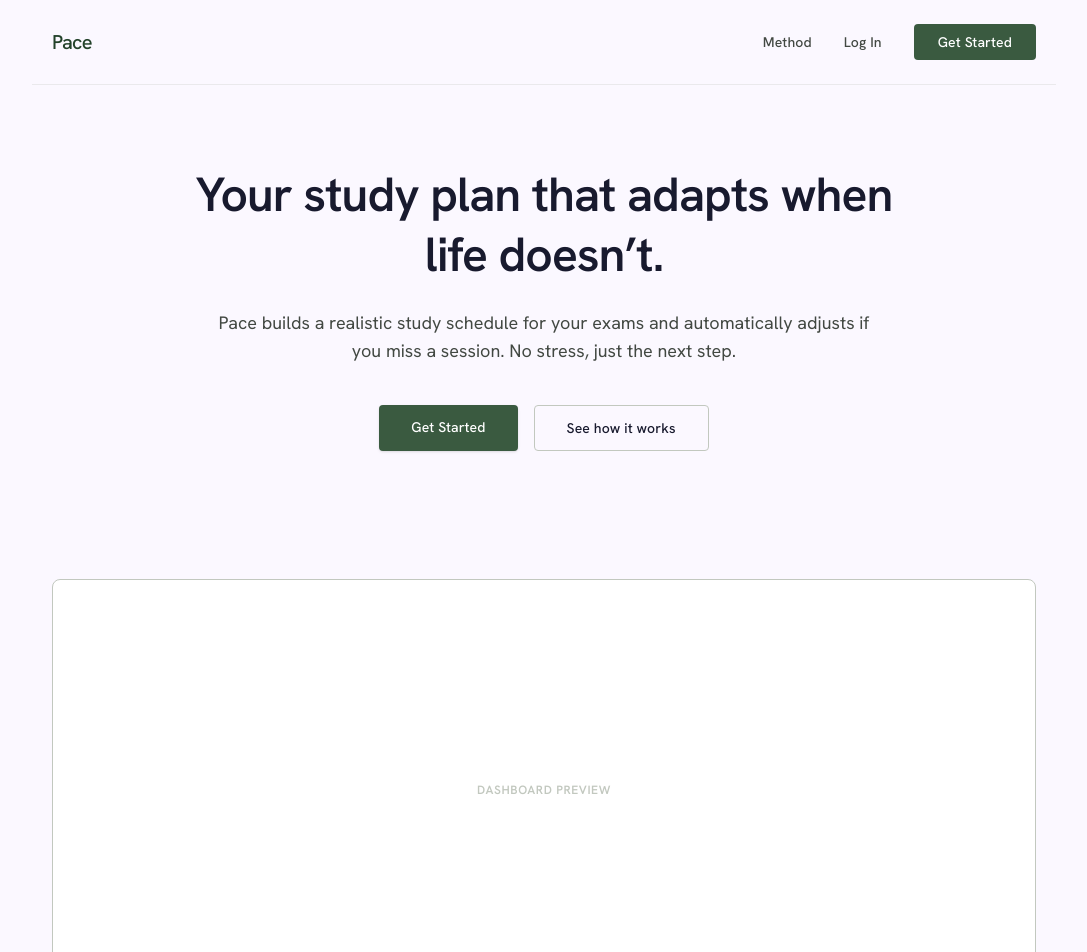
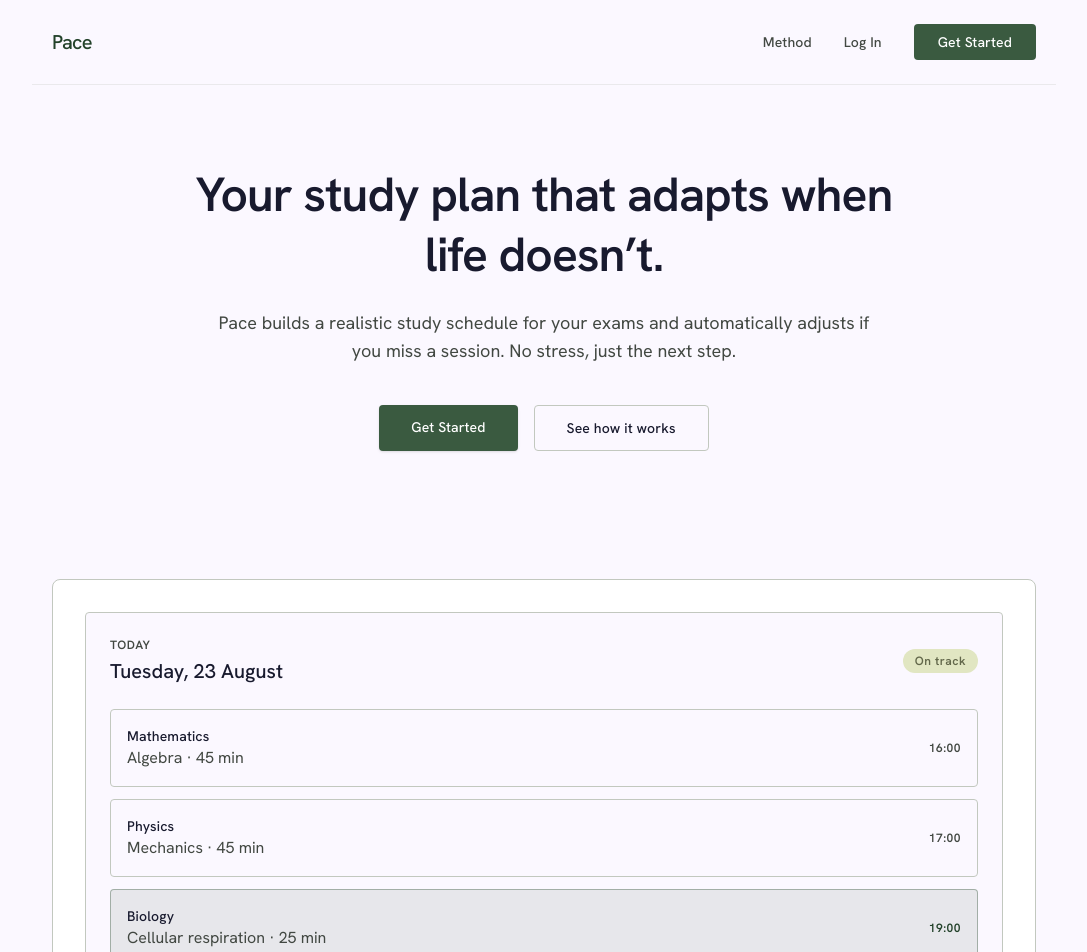
Before and after one commit to adam-sabri09/Pace, a Next.js app: page / in a window 1280 px wide. Shown: the top 952 px of the page, without its empty margins (96-1183 px from the left). Built offline with nearby package versions, Linux system fonts and the light colour scheme.

Commit message:
fix: add landing page dashboard preview

```diff
--- a/src/app/page.tsx
+++ b/src/app/page.tsx
@@ -64,13 +64,59 @@ export default function LandingPage() {
 
         {/* Product preview placeholder — bento tonal block. */}
         <section
-          aria-hidden="true"
-          className="relative w-full aspect-[16/9] md:aspect-[21/9] bg-surface-container-lowest border border-outline-variant rounded-xl overflow-hidden mb-stack-lg md:mb-32"
-        >
-          <div className="absolute inset-0 flex items-center justify-center text-outline-variant font-label-sm text-label-sm uppercase tracking-wider">
-            Dashboard preview
-          </div>
-        </section>
+  aria-label="Pace dashboard preview"
+  className="relative w-full aspect-[16/9] md:aspect-[21/9] bg-surface-container-lowest border border-outline-variant rounded-xl overflow-hidden mb-stack-lg md:mb-32 p-6 md:p-8"
+>
+  <div className="h-full rounded-lg border border-outline-variant bg-background p-4 md:p-6">
+    <div className="flex items-center justify-between mb-6">
+      <div>
+        <p className="font-label-sm text-label-sm text-on-surface-variant uppercase tracking-wider">
+          Today
+        </p>
+        <h3 className="font-headline-md text-headline-md text-on-surface mt-1">
+          Tuesday, 23 August
+        </h3>
+      </div>
+      <span className="rounded-full bg-secondary-container px-3 py-1 font-label-sm text-label-sm text-on-secondary-container">
+        On track
+      </span>
+    </div>
+
+    <div className="space-y-3">
+      <div className="rounded-lg border border-outline-variant p-4 flex items-center justify-between">
+        <div>
+          <p className="font-label-md text-label-md text-on-surface">Mathematics</p>
+          <p className="font-body-md text-body-md text-on-surface-variant">
+            Algebra · 45 min
+          </p>
+        </div>
+        <span className="text-label-sm text-on-surface-variant">16:00</span>
+      </div>
+
+      <div className="rounded-lg border border-outline-variant p-4 flex items-center justify-between">
+        <div>
+          <p className="font-label-md text-label-md text-on-surface">Physics</p>
+          <p className="font-body-md text-body-md text-on-surface-variant">
+            Mechanics · 45 min
+          </p>
+        </div>
+        <span className="text-label-sm text-on-surface-variant">17:00</span>
+      </div>
+
+      <div className="rounded-lg border border-primary-container/40 bg-primary-container/10 p-4 flex items-center justify-between">
+        <div>
+          <p className="font-label-md text-label-md text-on-surface">
+            Biology
+          </p>
+          <p className="font-body-md text-body-md text-on-surface-variant">
+            Cellular respiration · 25 min
+          </p>
+        </div>
+        <span className="text-label-sm text-primary">19:00</span>
+      </div>
+    </div>
+  </div>
+</section>
 
         {/* Method grid — structural clarity, typography-driven. */}
         <section id="method" className="mb-stack-lg md:mb-32 scroll-mt-24">
```
